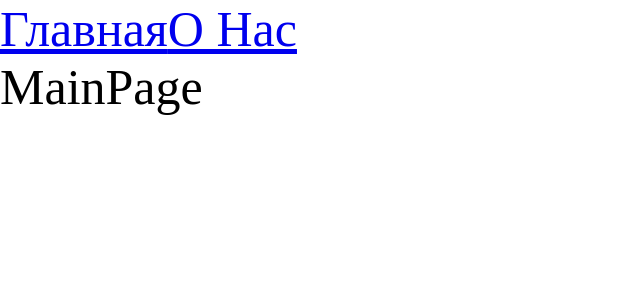
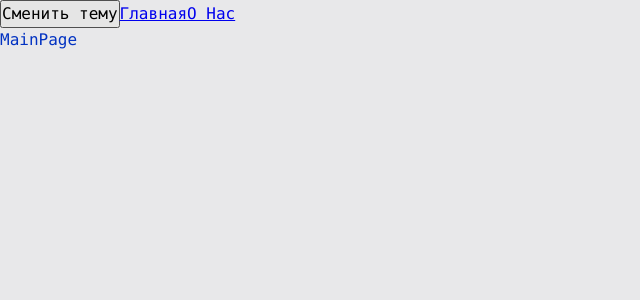
Before and after one commit to pipistrellla/advanced-frontend, a React app in the folder advanced-app/: page / in a window 1280 px wide. Shown: the top 300 px of the page, without its empty margins (0-640 px from the left). Built offline with nearby package versions, Linux system fonts and the light colour scheme.

Commit message:
добавил темную и светлую тему

```diff
--- a/advanced-app/src/App.tsx
+++ b/advanced-app/src/App.tsx
@@ -1,21 +1,30 @@
-import { FC, Suspense } from 'react';
+import { FC, Suspense, useContext, useState } from 'react';
 // suspence позволяет показать пользователя, что идет загрузка
-import './index.scss';
+import './styles/index.scss';
 import { Route, Routes } from 'react-router-dom';
 import { Link } from 'react-router-dom';
 import { AboutPageAsync } from './pages/AboutPage/AboutPage.async';
 import { MainPageAsync } from './pages/MainPage/MainPage.async';
+import {Theme, ThemeContext } from './theme/ThemeContext';
+import { useTheme } from './theme/useTheme';
+
 interface AppProps {
 
 }
 // lazyload позволяет уменьшить размер бандла
 // так как грузит не все страницы стразу
 
+
+
+
 const App: FC<AppProps> = ({  }) => {
+
+    const {theme, toggleTheme} = useTheme();
+
+
     return (
-
-        <div className='app'>
-
+        <div className={`app ${theme}`}>
+            <button onClick={()=> toggleTheme()}>Сменить тему</button>
             <Link to={'/'}>Главная</Link>
             <Link to={'/about'}>О Нас</Link>
             {/* в fallback  указывается элемент который будет показыватся при загрузке */}
--- a/advanced-app/src/index.scss
+++ /dev/null
@@ -1,9 +0,0 @@
-* {
-    margin: 0;
-    padding: 0;
-    box-sizing: border-box;
-}
-
-.app {
-    font-size: 50px ;
-}
--- a/advanced-app/src/index.tsx
+++ b/advanced-app/src/index.tsx
@@ -1,10 +1,13 @@
 import { render } from "react-dom";
 import App from "./App";
 import { BrowserRouter } from "react-router-dom";
+import ThemeProvider from "./theme/ThemeProvider";
 
 render(
     <BrowserRouter>
-    <App/>
+        <ThemeProvider>
+            <App/>
+        </ThemeProvider>
     </BrowserRouter>
     ,
     document.getElementById('root')
--- /dev/null
+++ b/advanced-app/src/styles/index.scss
@@ -0,0 +1,16 @@
+@import "reset";
+@import "variables/global";
+@import "themes/normal";
+@import "themes/dark";
+
+
+
+.app {
+    font: var(--font-m) ;
+
+
+    background: var(--bg-color);
+    color:  var(--primary-color);
+
+    min-height: 100vh;
+}
--- /dev/null
+++ b/advanced-app/src/styles/reset.scss
@@ -0,0 +1,14 @@
+* {
+    margin: 0;
+    padding: 0;
+    box-sizing: border-box;
+}
+
+input,
+button,
+textarea,
+select {
+    margin: 0;
+
+    font: inherit;
+}
--- /dev/null
+++ b/advanced-app/src/styles/themes/dark.scss
@@ -0,0 +1,6 @@
+.app.dark {
+    --bg-color: #090949;
+
+    --primary-color: #049604;
+    --secondary-color: #04ff04;
+}
--- /dev/null
+++ b/advanced-app/src/styles/themes/normal.scss
@@ -0,0 +1,6 @@
+.app.light {
+    --bg-color: #e8e8ea;
+
+    --primary-color: #0232c2;
+    --secondary-color: #0449e0;
+}
--- /dev/null
+++ b/advanced-app/src/styles/variables/global.scss
@@ -0,0 +1,14 @@
+:root {
+
+    --font-family-main: Consolas, "Times New Roman", Serif;
+    // Consolas / times
+    --font-size-m: 16px;
+    --font-line-m: 24px;
+
+    --font-m: var(--font-size-m) / var(--font-line-m) var(--font-family-main);
+
+    --font-size-l: 24px;
+    --font-line-l: 32px;
+    --font-l: var(--font-size-l) / var(--font-line-l) var(--font-family-main);
+
+}
--- /dev/null
+++ b/advanced-app/src/theme/ThemeContext.ts
@@ -0,0 +1,17 @@
+import { createContext } from "react";
+
+export enum Theme {
+    LIGHT = 'light',
+    DARK = 'dark'
+}
+
+export interface ThemeContextProps {
+    theme?: Theme;
+    setTheme?: (theme: Theme) => void;
+}
+
+
+export const ThemeContext = createContext<ThemeContextProps>({})
+
+
+export const LOCAL_STORAGE_THEME_KEY = 'theme'
--- /dev/null
+++ b/advanced-app/src/theme/ThemeProvider.tsx
@@ -0,0 +1,28 @@
+import React, { FC, useState, useMemo } from 'react'
+import { LOCAL_STORAGE_THEME_KEY, Theme, ThemeContext } from './ThemeContext';
+
+interface ThemeProviderProps {
+
+}
+
+const defaultTheme:Theme = localStorage.getItem(LOCAL_STORAGE_THEME_KEY) as Theme || Theme.LIGHT
+
+const ThemeProvider: FC<ThemeProviderProps> = ({children }) => {
+
+    const [theme, setTheme] = useState<Theme>(defaultTheme)
+
+
+
+    const defaultProps = useMemo(() => ({
+        theme: theme,
+        setTheme: setTheme
+    }), [theme])
+
+    return (
+        <ThemeContext.Provider value = {defaultProps}>
+            {children}
+        </ThemeContext.Provider>
+    )
+}
+
+export default ThemeProvider;
--- /dev/null
+++ b/advanced-app/src/theme/useTheme.ts
@@ -0,0 +1,21 @@
+import { useContext } from "react";
+import { LOCAL_STORAGE_THEME_KEY, Theme, ThemeContext } from "./ThemeContext";
+
+interface useThemeResult {
+    toggleTheme: () => void;
+    theme: Theme
+}
+
+
+export function useTheme():useThemeResult {
+
+    const {theme, setTheme} = useContext(ThemeContext)
+
+    const toggleTheme = ():void => {
+        const newTheme:Theme =  theme === Theme.DARK ? Theme.LIGHT : Theme.DARK
+        setTheme(newTheme)
+        localStorage.setItem(LOCAL_STORAGE_THEME_KEY, newTheme)
+    }
+
+    return {theme, toggleTheme}
+}
```
Also changed, not shown: 1 other file (tests, documents, lock files or other folders).
